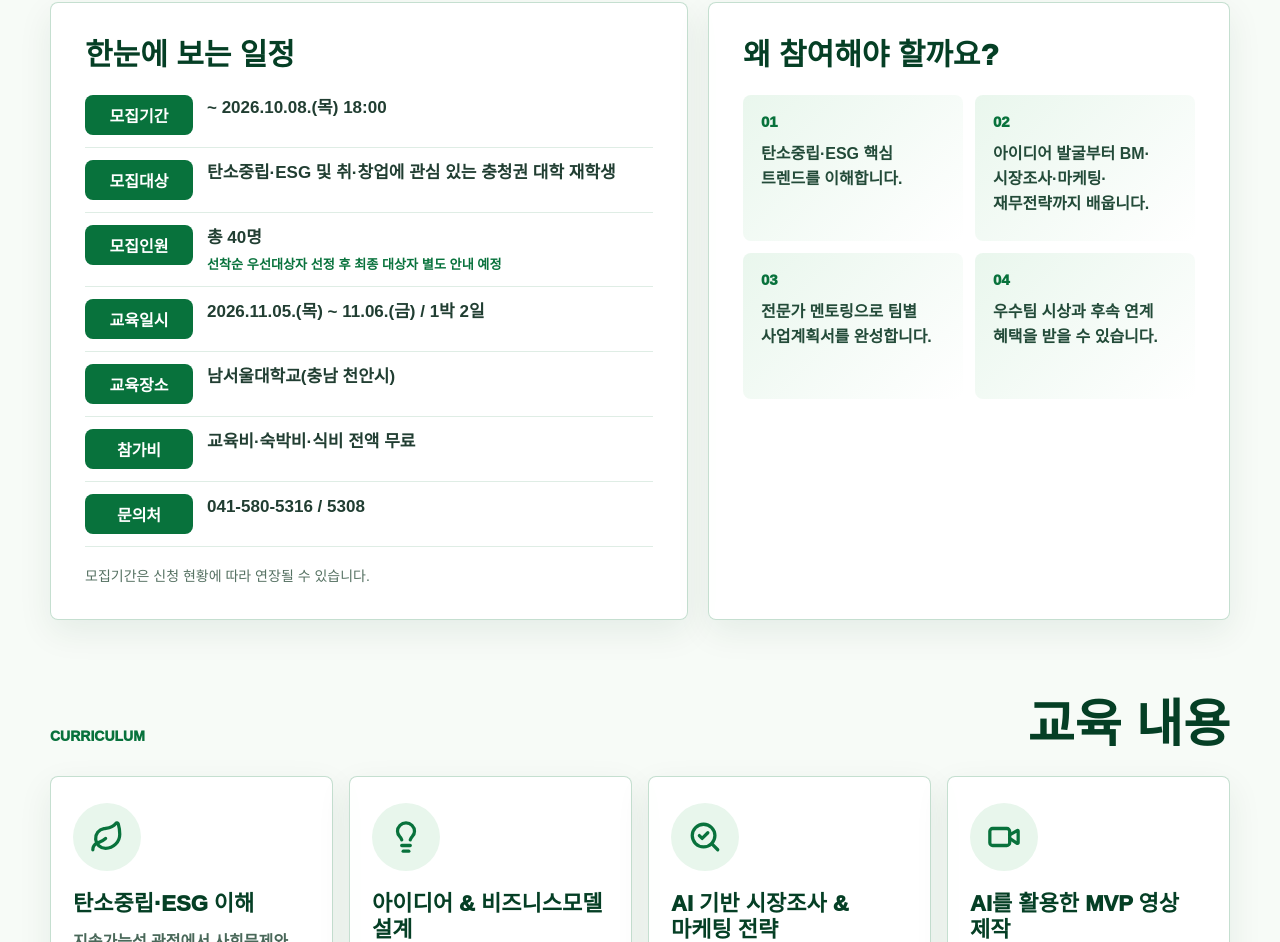
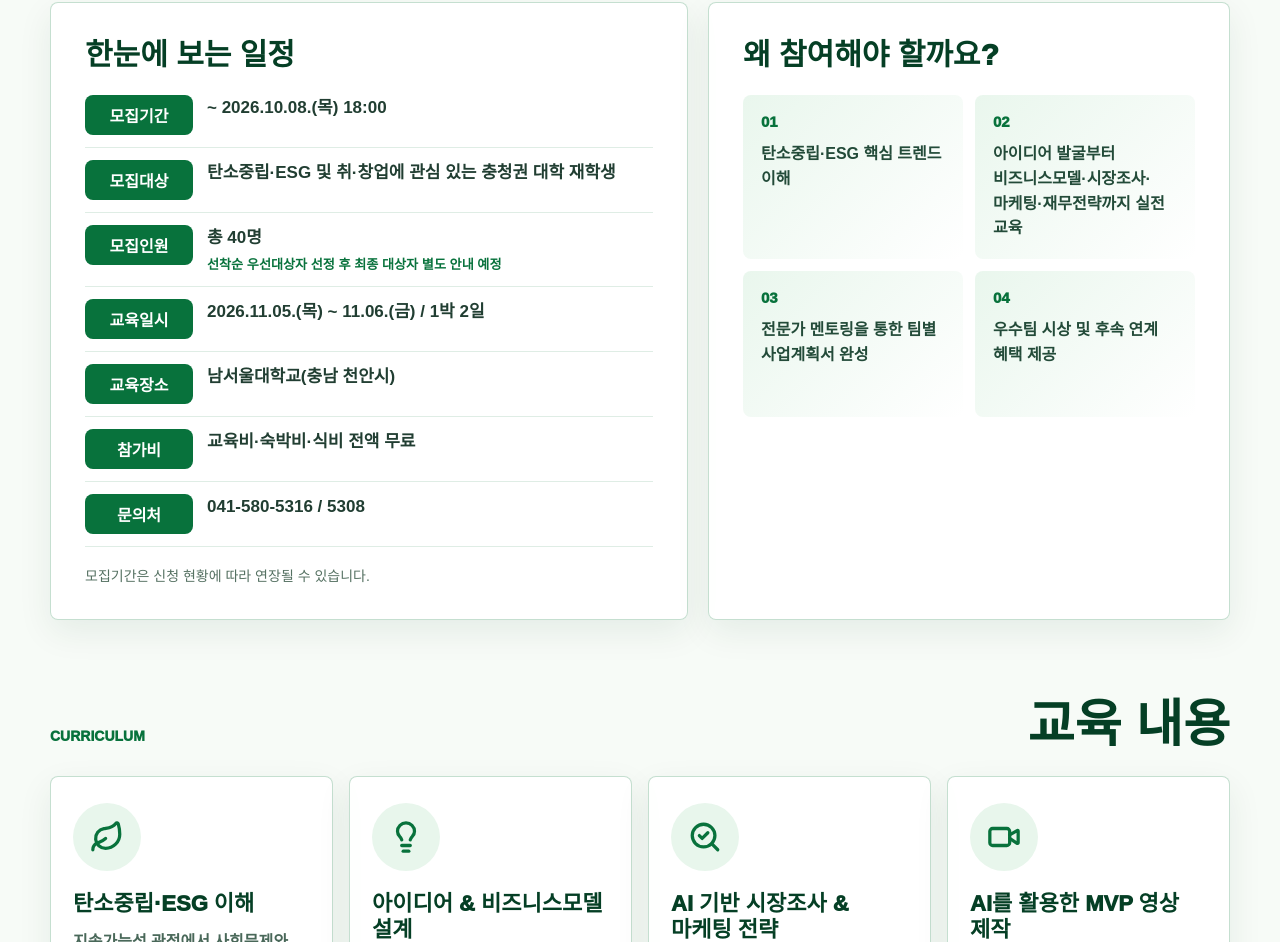
Before and after one commit to muacsansin-sys/AI-Cording, a plain HTML site: page index.html in a window 1280 px wide. Shown: the part 1340-2282 px from the top of the page. Drawn offline with nearby package versions, Linux system fonts and the light colour scheme.

Commit message:
Align participation benefits with poster

```diff
--- a/index.html
+++ b/index.html
@@ -144,19 +144,19 @@
             <div class="why-list">
               <div>
                 <span>01</span>
-                <p>탄소중립·ESG 핵심 트렌드를 이해합니다.</p>
+                <p>탄소중립·ESG 핵심 트렌드 이해</p>
               </div>
               <div>
                 <span>02</span>
-                <p>아이디어 발굴부터 BM·시장조사·마케팅·재무전략까지 배웁니다.</p>
+                <p>아이디어 발굴부터 비즈니스모델·시장조사·마케팅·재무전략까지 실전 교육</p>
               </div>
               <div>
                 <span>03</span>
-                <p>전문가 멘토링으로 팀별 사업계획서를 완성합니다.</p>
+                <p>전문가 멘토링을 통한 팀별 사업계획서 완성</p>
               </div>
               <div>
                 <span>04</span>
-                <p>우수팀 시상과 후속 연계 혜택을 받을 수 있습니다.</p>
+                <p>우수팀 시상 및 후속 연계 혜택 제공</p>
               </div>
             </div>
           </article>
```
